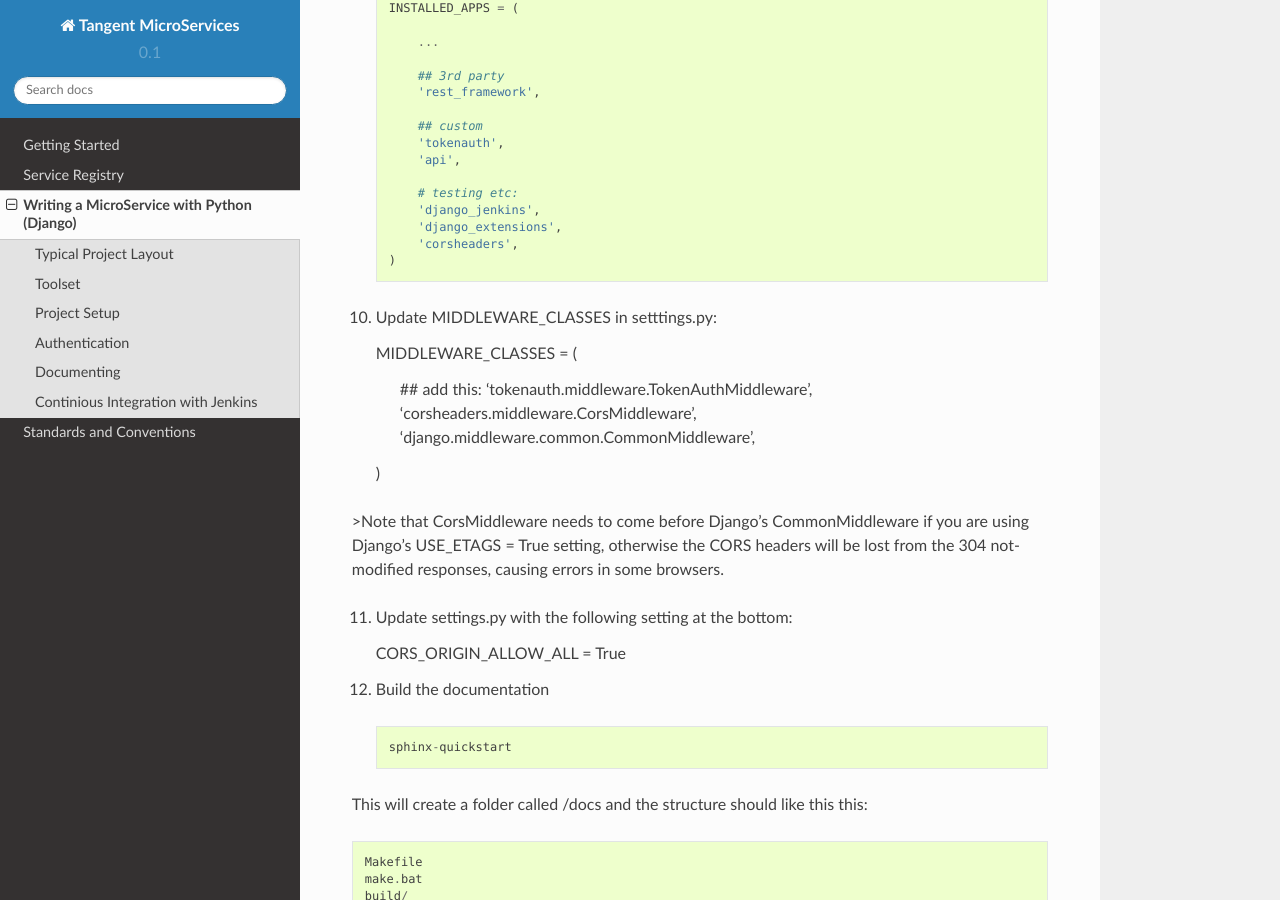
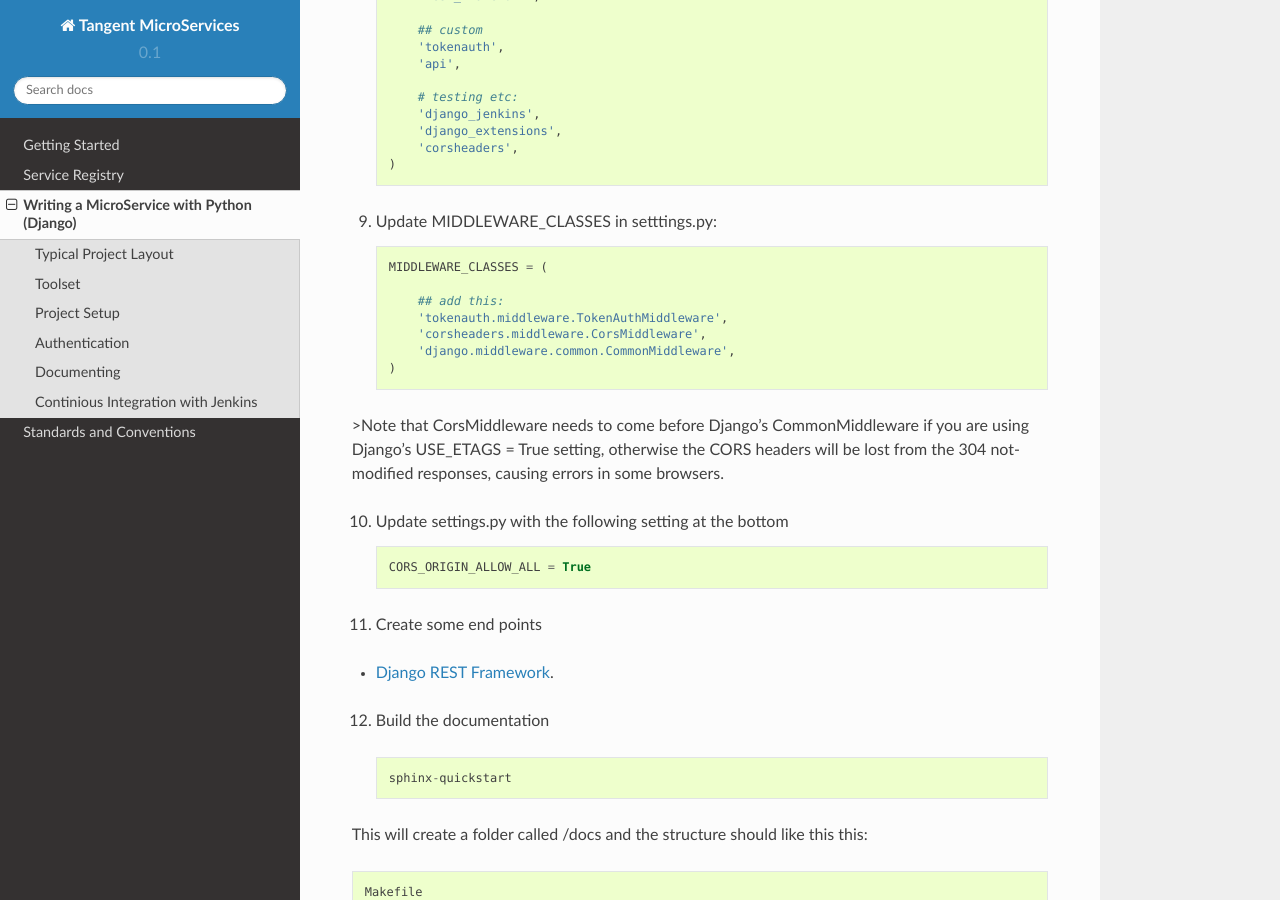
Before and after one commit to gmlp/MicroServicesDocumentation, a Sphinx documentation site: the page built from docs/source/contributing/python.rst, in a window 1280 px wide and 900 px high, scrolled down 2641 px. Built offline with Sphinx 7.4.7 and the Read the Docs theme 2.0.0, drawn with Linux system fonts in a browser that asks for light colours; some of the changed lines change nothing that is shown; some of the changed text lies outside the part shown.

Commit message:
Updated documentation.

```diff
--- a/docs/source/contributing/python.rst
+++ b/docs/source/contributing/python.rst
@@ -87,12 +87,7 @@
 
     touch api/api.py
 
-
-7. Create some end points
-
-- `Django REST Framework <http://www.django-rest-framework.org/>`_.
-
-8. Add the following to settings.py::
+7. Add the following to settings.py::
 
     # CUSTOM AUTH
     AUTHENTICATION_BACKENDS = (
@@ -126,7 +121,7 @@
         'api',
     )
 
-9. Update INSTALLED_APPS in settings.py::
+8. Update INSTALLED_APPS in settings.py::
 
     INSTALLED_APPS = (
 
@@ -145,7 +140,7 @@
         'corsheaders',
     )
 
-10. Update MIDDLEWARE_CLASSES in setttings.py::
+9. Update MIDDLEWARE_CLASSES in setttings.py::
 
     MIDDLEWARE_CLASSES = (
 
@@ -157,9 +152,16 @@
 
 >Note that CorsMiddleware needs to come before Django's CommonMiddleware if you are using Django's USE_ETAGS = True setting, otherwise the CORS headers will be lost from the 304 not-modified responses, causing errors in some browsers.
 
-11. Update settings.py with the following setting at the bottom::
+10. Update settings.py with the following setting at the bottom
 
-    CORS_ORIGIN_ALLOW_ALL = True
+    ::
+
+        CORS_ORIGIN_ALLOW_ALL = True
+
+11. Create some end points
+
+- `Django REST Framework <http://www.django-rest-framework.org/>`_.
+
 
 12. Build the documentation
 
@@ -179,6 +181,7 @@
       index.rst
 
 13. Add /docs/build/ to .gitignore file
+
 
 14. Write your own documentation as you go - `RST Docs <http://docutils.sourceforge.net/docs/user/rst/quickref.html>`_.
 
```
